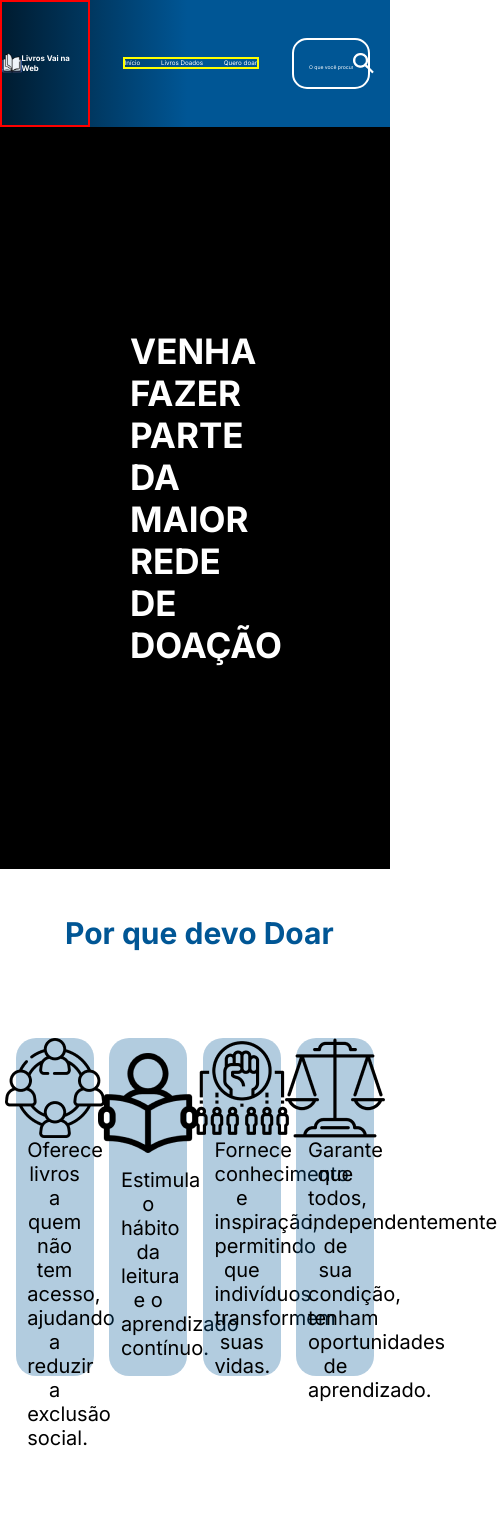
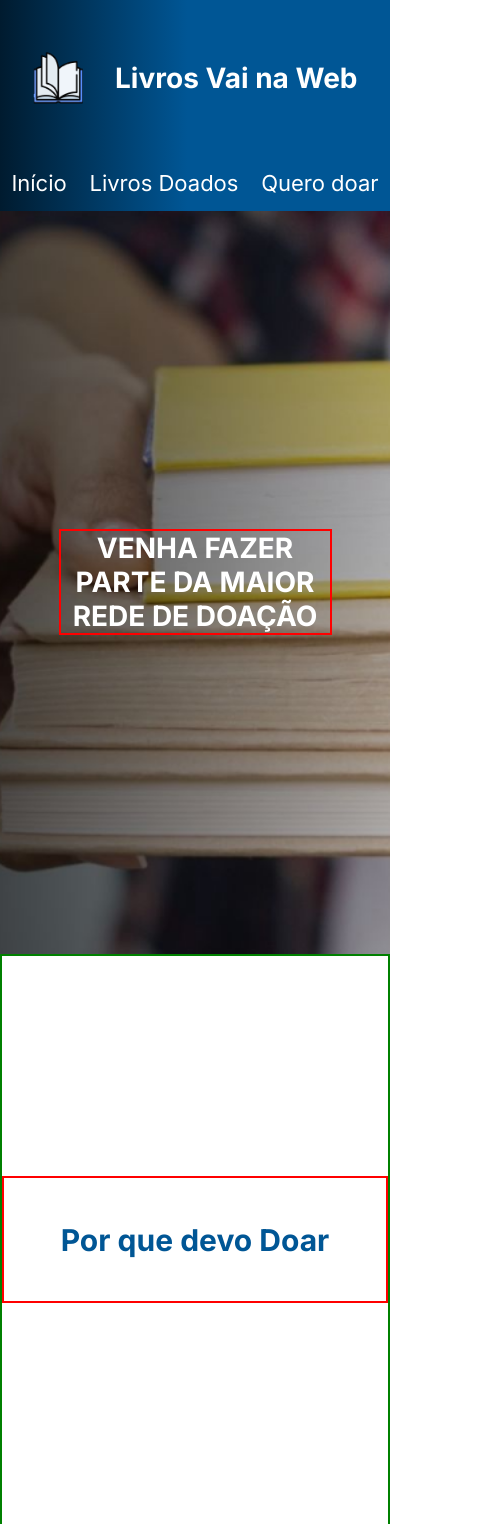
Before and after one commit to FernandaPortoAlegre/Desafio-final, a React (Vite) app: page / in a window 390 px wide. Shown: the top 1524 px of the page, 497 px wide, since content can reach past the window. Built offline with nearby package versions, Linux system fonts and the light colour scheme; a web font is replaced by a local one.

Commit message:
atualização responsivo

```diff
--- a/src/components/Header/header.module.scss
+++ b/src/components/Header/header.module.scss
@@ -65,7 +65,7 @@ header{
     }
     @media(max-width: 1170px){
         .boxLogo{
-            border: solid 2px red;
+            //border: solid 2px red;
             h1{
                 font-size: 2vw;
             }
@@ -75,7 +75,7 @@ header{
         }
 
         .boxMenu{
-         border: solid 2px yellow;
+         //border: solid 2px yellow;
          ul{
             font-size: 1.6vw;
          }
@@ -92,3 +92,45 @@ header{
         }
 
         }
+
+        @media(max-width: 760px){
+
+          header{
+            height: 25vh;
+            flex-direction: column;
+            justify-content: space-around;
+          }
+
+          .boxSearch{
+            display: none;
+
+          }
+
+          .boxLogo{
+            width: 100%;
+            justify-content: space-evenly;
+            h1{
+                font-size: 28px;
+            }
+            img{
+                width: 50px;
+            }
+          }
+
+          .boxMenu{
+            width: 100%;
+            ul{
+                font-size: 22px;
+                justify-content: space-around;
+            }
+          }
+
+        }
+
+        @media(max-width: 380px){
+               .boxMenu{
+                ul{
+                    font-size: 18px;
+                }
+               }
+        }
--- a/src/pages/Inicio/inicio.module.scss
+++ b/src/pages/Inicio/inicio.module.scss
@@ -55,3 +55,68 @@
 
     }
 }
+
+@media(max-width: 1100px){
+
+    .boxCard{
+        article{
+            p{
+                font-size: 1.5vw;
+            }
+            }
+    }
+
+}
+
+@media(max-width: 760px){
+
+    .post{
+        background-position: center;
+        justify-content: center;
+        h2{
+            border: solid 2px red;
+            width: 70%;
+            text-align: center;
+            font-size: 28px;
+            margin-left: 0;
+        }
+    }
+
+    .devoDoar{
+        border: solid 2px green;
+        height: 120vh;
+        div{
+            border: solid 2px red;
+            justify-content: center;
+            h2{
+                margin-left: 0;
+            }
+        }
+    }
+     .boxCard{
+        border: solid 2px yellow;
+        height: 100vh;
+        flex-wrap: wrap;
+        gap: 20px;
+        article{
+            width: 200px;
+            height: 250px;
+            p{
+                font-size: 14px;
+            }
+
+        }
+     }
+}
+
+@media(max-width: 425px){
+    .devoDoar{
+        height: 220vh;
+        justify-content: space-evenly;
+        display: flex;
+        flex-direction: column;
+    }
+    .boxCard{
+        height: auto;
+    }
+}
--- a/src/pages/QueroDoar/queroDoar.module.scss
+++ b/src/pages/QueroDoar/queroDoar.module.scss
@@ -1,11 +1,11 @@
 
 .principal{
+    height: 80vh;
     display: flex;
     justify-content: center;
 }
 
 .container{
-    height: 70vh;
     display: flex;
     flex-direction: column;
     align-items: center;
```
